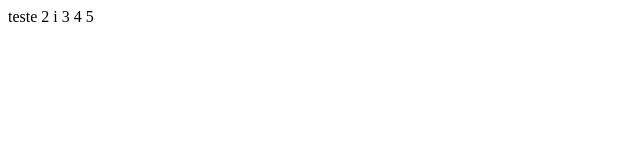
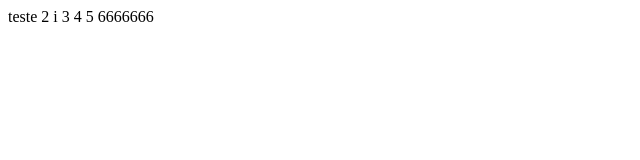
Before and after one commit to JoaoVitorScuira/vendas-TEspeciaisDeSistemas, a plain HTML site: page Vendas.html in a window 1280 px wide. Shown: the full height of the page, 0-640 px from the left. Drawn offline with Linux system fonts and the light colour scheme.

Commit message:
testando

```diff
--- a/Vendas.html
+++ b/Vendas.html
@@ -7,6 +7,6 @@
     <title>Document</title>
 </head>
 <body>
-teste 2 i 3  4 5
+teste 2 i 3  4 5 6666666
 </body>
 </html>
```
